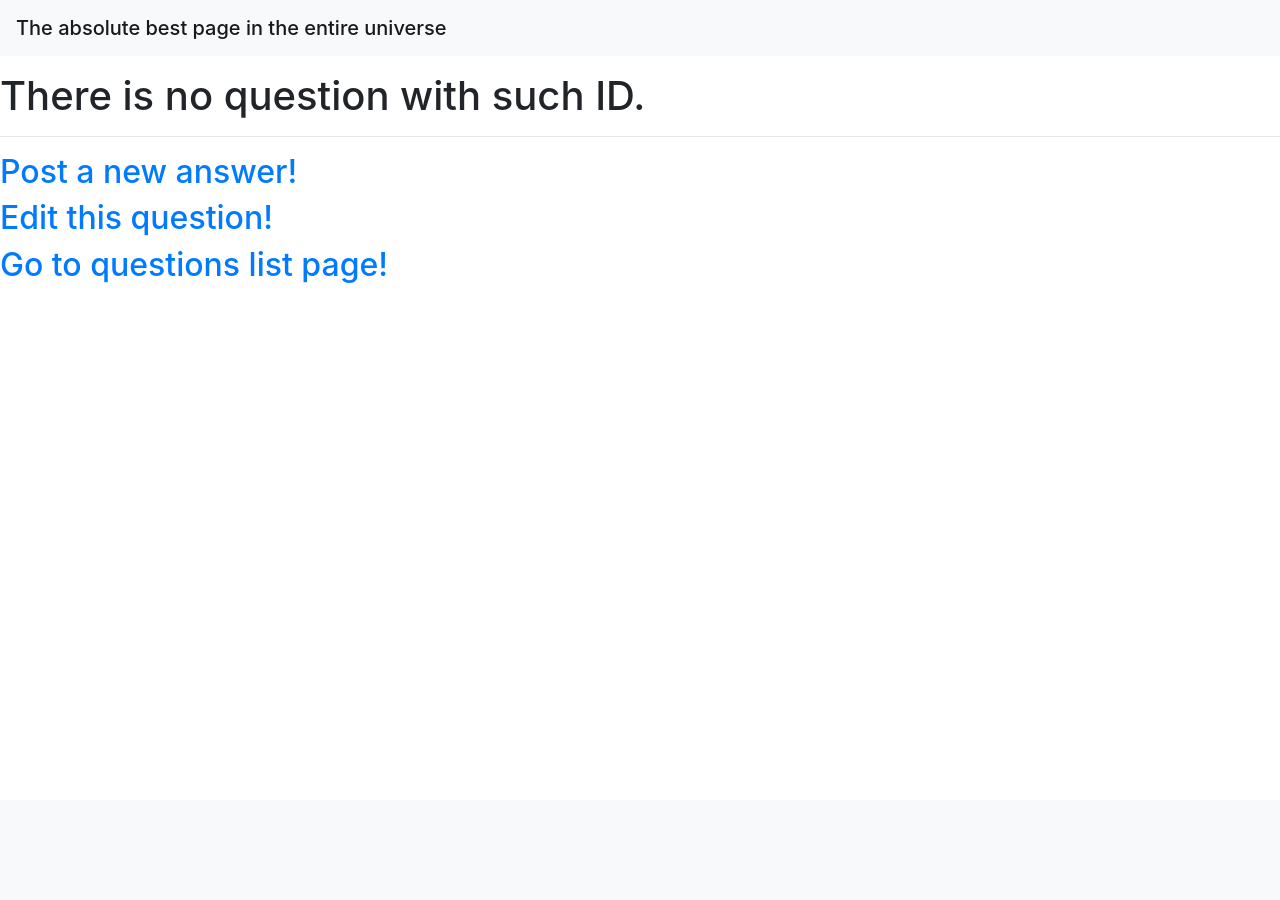
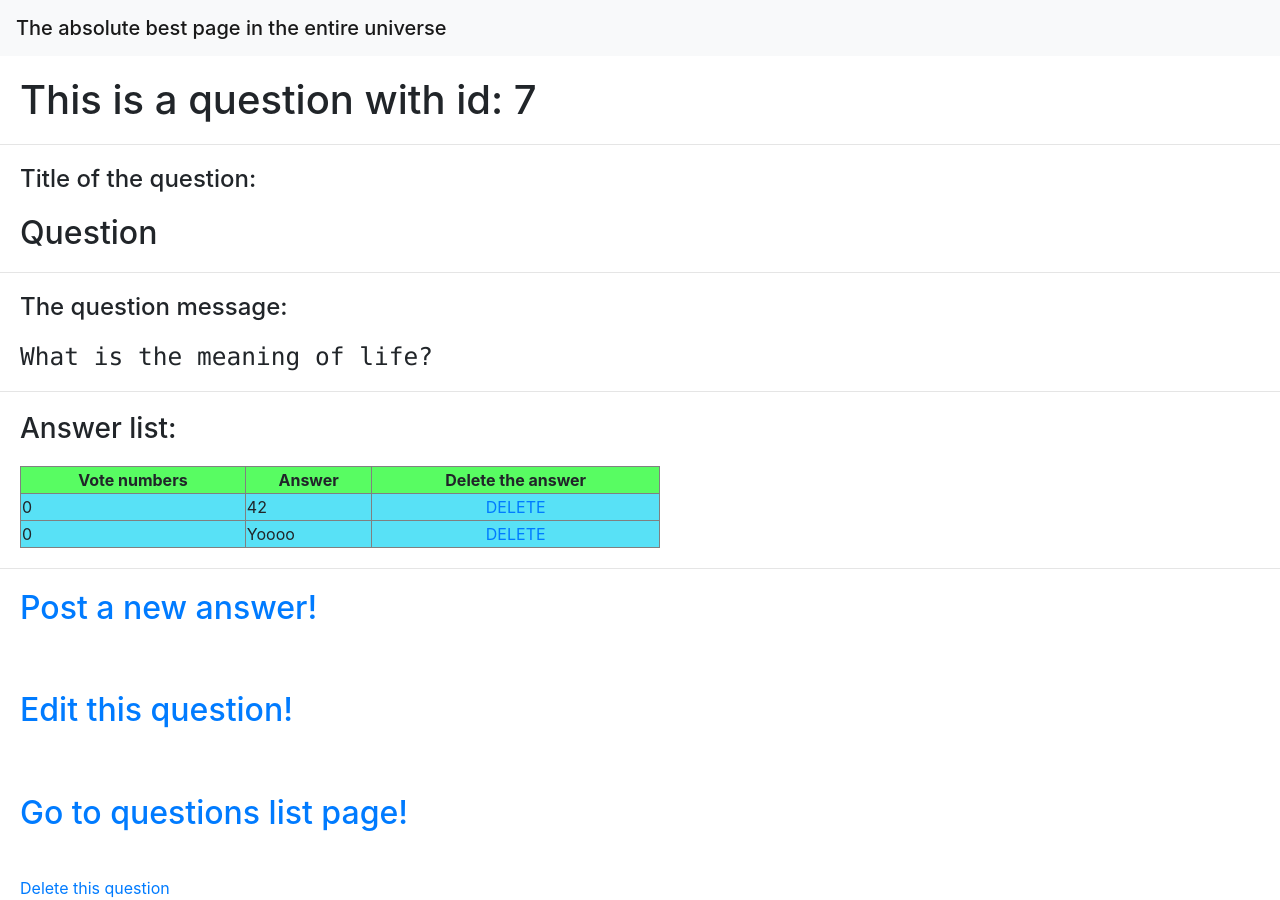
Before and after one commit to damianTrybuszek/Ask-Mate, a Flask app: page /question/7 in a window 1280 px wide. Before the commit the page ends 283 px from the top, so only its background shows below. Run offline with Flask 2, Linux system fonts and the light colour scheme; some libraries are stand-ins or nearby versions.

Commit message:
CSS styling added, delete a question functionality added

```diff
--- a/data_handling.py
+++ b/data_handling.py
@@ -113,9 +113,26 @@ def bubble_sort(numbers):
 
 
 def get_max_id(iterable_of_dicts):
+    if len(iterable_of_dicts) <= 0:
+        return 1
     max_id = 0
+    max_index = 0
     for index, element in enumerate(iterable_of_dicts):
         if int(element['id']) > max_id:
             max_id = int(element['id'])
             max_index = index
     return iterable_of_dicts[max_index]['id']
+
+
+def delete_question(question):
+    questions_list = get_questions()
+    headers = get_headers_questions()
+    for i in range(len(questions_list)):
+        if questions_list[i]['id'] == question['id']:
+            questions_list.pop(i)
+            break
+    with open(DATA_FILE_PATH_QUESTIONS, 'w', newline='') as file:
+        writer = csv.DictWriter(file, fieldnames=headers, delimiter=",")
+        file.write(",".join(headers)+"\n")
+        for question in questions_list:
+            writer.writerow(question)
--- a/sample_data/answer.csv
+++ b/sample_data/answer.csv
@@ -1,7 +1,4 @@
 id,submission_time,vote_number,question_id,message,image
-1,1493398154,4,1,You need to use brackets: my_list = [],
-2,1493088154,35,1,Look it up in the Python docs,
-3,1620948234,0,6,NOOOPE,
-5,1621170392,0,4,"New answer, POG",
-6,1621170498,0,4,ANOTHER ONE!,
-7,1621173158,0,5,TEST this answer's number like a boss!,
+2,1621181980,0,2,IDK lol,
+3,1621184832,0,7,42,
+4,1621185202,0,7,Yoooo,
--- a/sample_data/question.csv
+++ b/sample_data/question.csv
@@ -16,3 +16,5 @@ This is the code I'm using to draw the image (that works on web/desktop but not
 
 CHANGED AGAIN",
 5,1621172975,0,0,Hello,Testity test test,
+6,1621183506,0,0,New question,How to change that bulb?,
+7,1621184419,0,0,Question,What is the meaning of life?,
--- a/server.py
+++ b/server.py
@@ -70,6 +70,7 @@ def post_an_answer(question_id):
         return redirect( f"/question/{answer['question_id']}")
     return render_template("post_an_answer.html", question_id=question_id)
 
+
 @app.route("/question/<question_id>/edit", methods=["GET", "POST"])
 def edit_question(question_id):
     question = data_handling.get_question_by_id(question_id)
@@ -94,5 +95,18 @@ def delete_answer(answer_id):
     return render_template("delete_answer.html", answer_id=answer_id)
 
 
+@app.route("/question/<question_id>/delete", methods=["GET", "POST"])
+def delete_question(question_id):
+    question = data_handling.get_question_by_id(question_id)
+    if request.method == "POST":
+        if 'yes_button' in request.form:
+            data_handling.delete_question(question)
+            return redirect("/list")
+        else:
+            return redirect(f"/question/{question['id']}")
+
+    return render_template("delete_question.html", question_id=question_id)
+
+
 if __name__ == "__main__":
     app.run(debug=True)
--- a/static/styles.css
+++ b/static/styles.css
@@ -1,10 +1,19 @@
+.table__general{
+    border-spacing: 0;
+    background-color: #58E1F6;
+    margin: 20px;
+    width: 50%;
+}
+
 .table__sortable {
     border-spacing: 0;
     background-color: #58E1F6;
+    margin: 20px;
 }
 
 .table__header {
     background-color: #58FC62;
+
 }
 
 .table__row:nth-child(even) {
@@ -18,3 +27,42 @@
 .table__cell {
     padding: 8px;
 }
+
+.title__input {
+    margin:20px;
+    font-weight: bold;
+}
+
+.textarea__input {
+    margin:20px;
+    font-weight: bold;
+}
+
+.submit__button{
+    margin:0px;
+    background-color:#97f7cc;
+    color: #0db46a;
+    font-size: 18px;
+}
+
+.reset__button{
+    margin: 20px;
+}
+
+.header{
+    margin: 20px;
+}
+
+.label{
+    margin-left:20px;
+    font-weight: bold
+}
+.yes__button{
+    margin:20px;
+    color: #0db46a;
+    font-size: 18px;
+}
+
+.no__button{
+    margin:0px;
+}
--- a/templates/display.html
+++ b/templates/display.html
@@ -1,33 +1,26 @@
-<!DOCTYPE html>
-
 {% extends "base.html" %}
 {% block title %} Display a question {% endblock %}
 
 {% block content %}
-
-<html lang="en">
-<head>
-    <meta charset="UTF-8">
-</head>
 <p>
     {% if question == "0" %}
-        <h1>There is no question with such ID.</h1>
+        <h1 class="header">There is no question with such ID.</h1>
     {% else %}
-        <h1> This is a question with id: {{ question["id"] }}</h1>
+        <h1 class="header"> This is a question with id: {{ question["id"] }}</h1>
         <hr>
-        <h4>Title of the question:</h4>
-        <h2>{{ question["title"] }}</h2>
+        <h4 class="header">Title of the question:</h4>
+        <h2 class="header">{{ question["title"] }}</h2>
         <hr>
-        <h4>The question message: </h4>
-        <h3><pre>{{ question["message"] }}</pre></h3>
+        <h4 class="header">The question message: </h4>
+        <h3 class="header"><pre>{{ question["message"] }}</pre></h3>
         <hr>
             {% if answers|length > 0 %}
-                <h3>Answer list: </h3>
-                <table border="1px">
+                <h3 class="header">Answer list: </h3>
+                <table class="table__general" border="1px">
                     <tr>
-                        <th>Vote numbers</th>
-                        <th>Answer</th>
-                        <th>Delete the answer</th>
+                        <th class="table__header">Vote numbers</th>
+                        <th class="table__header">Answer</th>
+                        <th class="table__header">Delete the answer</th>
                     </tr>
                     {% for answer in answers %}
                         <tr>
@@ -38,17 +31,14 @@
                     {% endfor %}
                 </table>
             {% else %}
-                <h2>There is no answer yet! </h2>
+                <h2 class="header">There is no answer yet! </h2>
             {% endif %}
         {% endif %}
 
 <hr>
-<a href="/question/{{ question["id"] }}/new-answer"><h2>Post a new answer!</h2></a>
-<a href="/question/{{ question["id"] }}/edit"><h2>Edit this question!</h2></a>
-<a href="/list"><h2>Go to questions list page!</h2></a>
+<a href="/question/{{ question["id"] }}/new-answer"><h2 class="header">Post a new answer!</h2></a></br>
+<a href="/question/{{ question["id"] }}/edit"><h2 class="header">Edit this question!</h2></a></br>
+<a href="/list"><h2 class="header">Go to questions list page!</h2></a></br>
+<a href="/question/{{ question["id"] }}/delete"<h2 class="header">Delete this question</h2></a></br>
 
-
-
-</body>
-</html>
 {% endblock %}
```
Also changed, not shown: templates/add_question.html (+9 -25 lines), templates/delete_answer.html (+6 -15 lines), templates/delete_question.html (added, +11 -0 lines), templates/edit_question.html (+8 -17 lines), templates/index.html (+5 -11 lines), templates/list.html (+2 -13 lines), templates/post_an_answer.html (+6 -17 lines).
